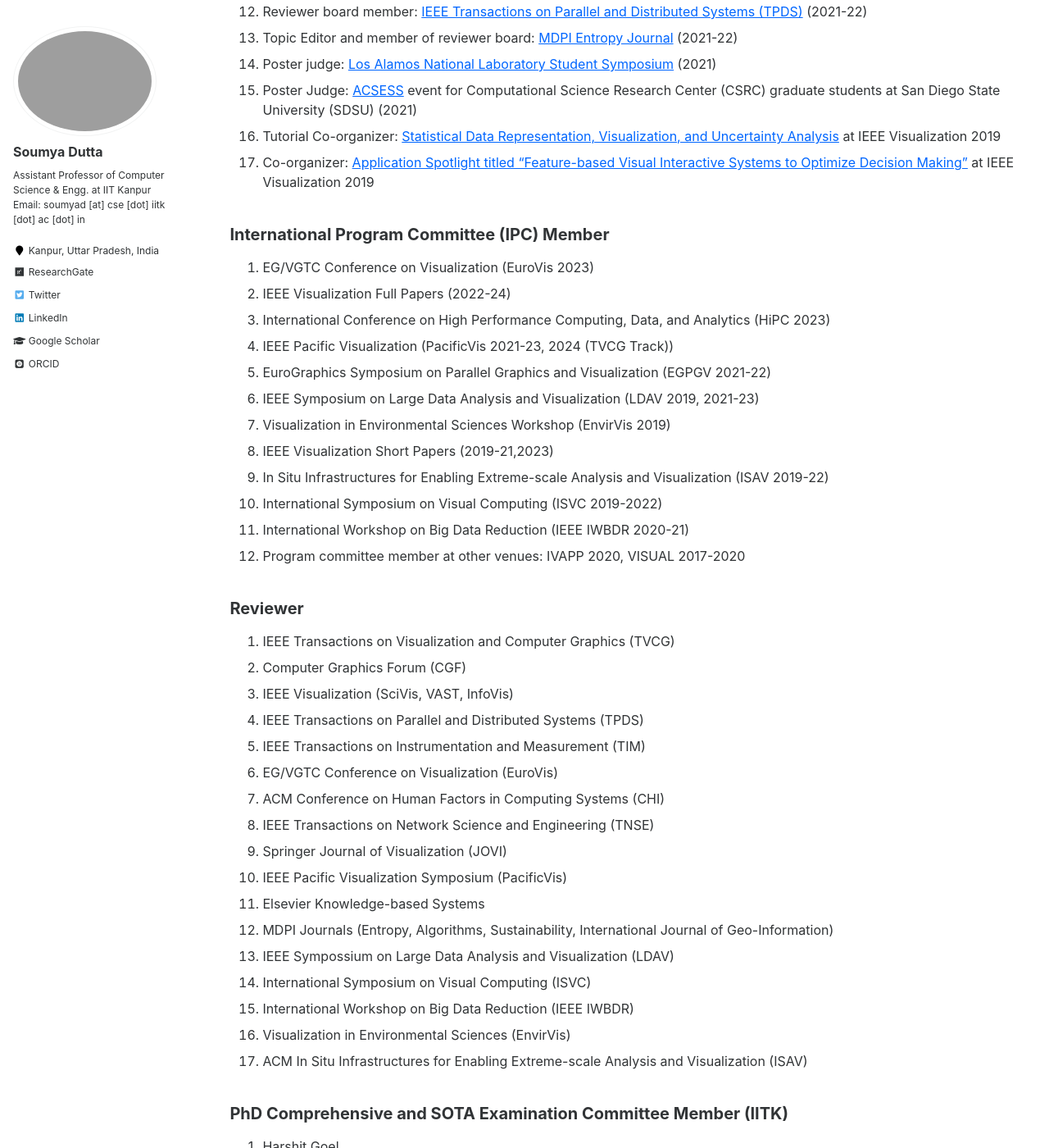
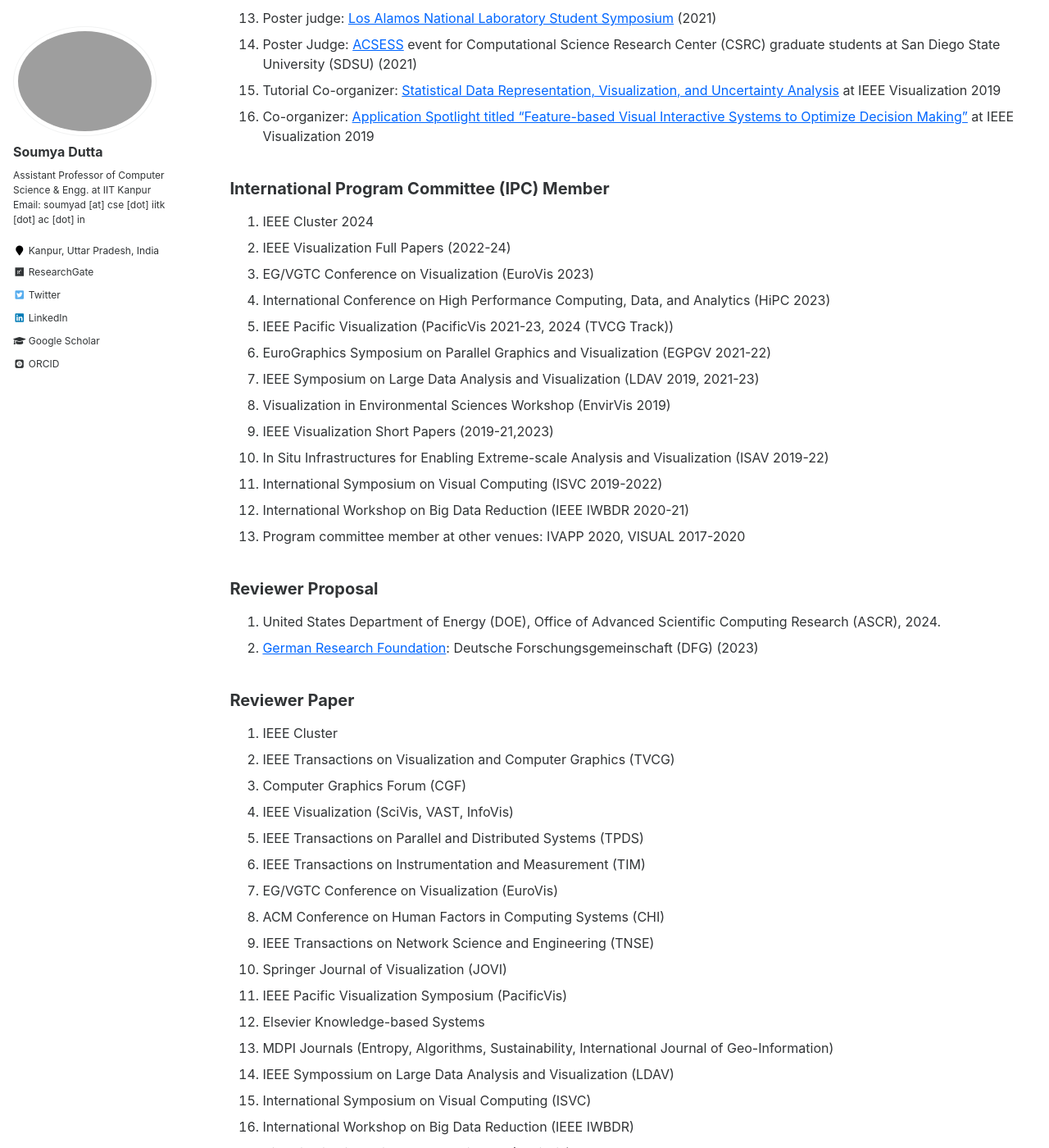
Before and after one commit to soumyadutta-cse/soumyadutta-cse.github.io, a Jekyll site: the page built from _pages/services.md, in a window 1280 px wide and 1400 px high, scrolled down 583 px. Shown: the whole window at 82% size. Built offline with Jekyll 4.4.1, drawn with Linux system fonts in a browser that asks for light colours; some web fonts are replaced; some of the changed text lies outside the part shown.

Commit message:
update services

```diff
--- a/_pages/services.md
+++ b/_pages/services.md
@@ -29,8 +28,9 @@ author_profile: true
 
 ## International Program Committee (IPC) Member
 
-12. EG/VGTC Conference on Visualization (EuroVis 2023)
-11. IEEE Visualization Full Papers (2022-24)
+13. IEEE Cluster 2024
+12. IEEE Visualization Full Papers (2022-24)
+11. EG/VGTC Conference on Visualization (EuroVis 2023)
 10. International Conference on High Performance Computing, Data, and Analytics (HiPC 2023)
 9. IEEE Pacific Visualization (PacificVis 2021-23, 2024 (TVCG Track))
 8. EuroGraphics Symposium on Parallel Graphics and Visualization (EGPGV 2021-22)
@@ -42,9 +42,15 @@ author_profile: true
 2. International Workshop on Big Data Reduction (IEEE IWBDR 2020-21)
 1. Program committee member at other venues: IVAPP 2020, VISUAL 2017-2020
 
+## Reviewer Proposal
 
-## Reviewer
+2. United States Department of Energy (DOE), Office of Advanced Scientific Computing Research (ASCR), 2024.
+1. [German Research Foundation](https://www.dfg.de/en/): Deutsche Forschungsgemeinschaft (DFG) (2023)
 
+
+## Reviewer Paper
+
+18. IEEE Cluster
 17. IEEE Transactions on Visualization and Computer Graphics (TVCG)
 16. Computer Graphics Forum (CGF)
 15. IEEE Visualization (SciVis, VAST, InfoVis)
```
Also changed, not shown: other parts of _pages/services.md (+2 -3 lines).
